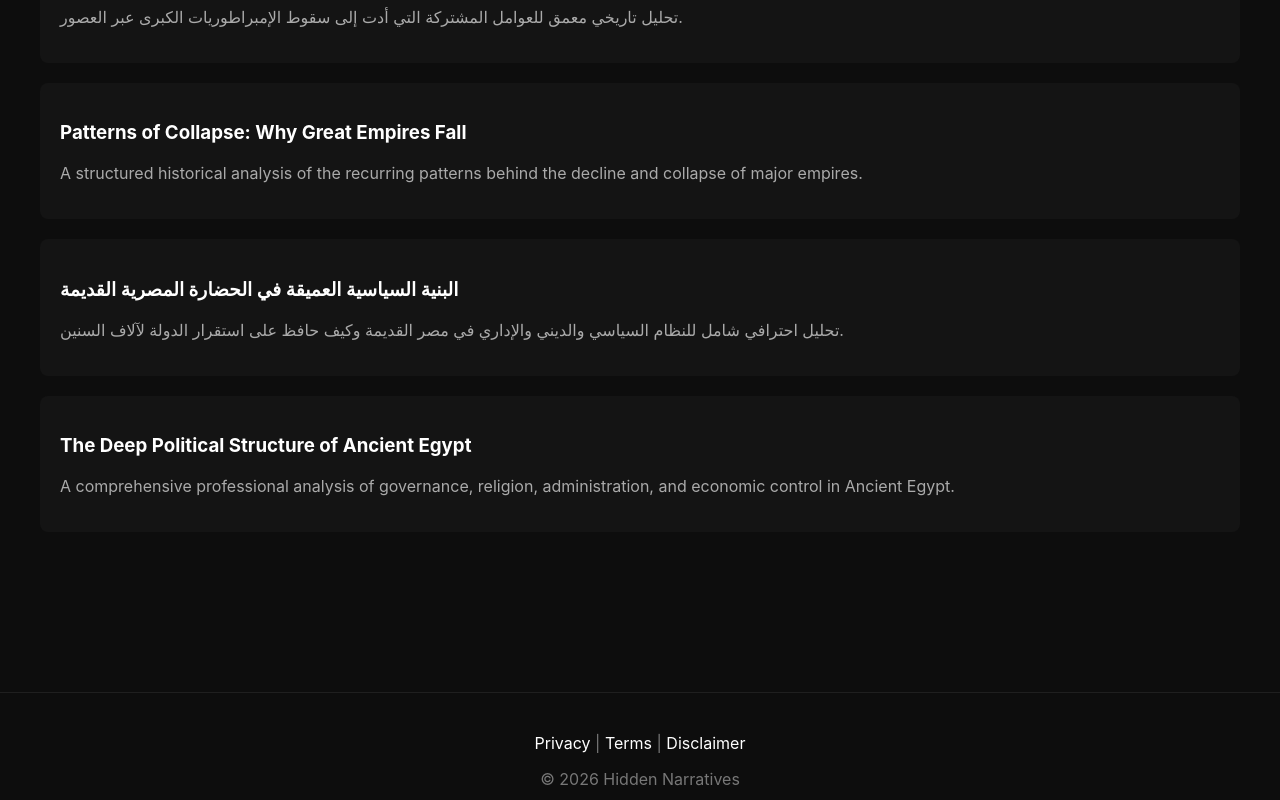
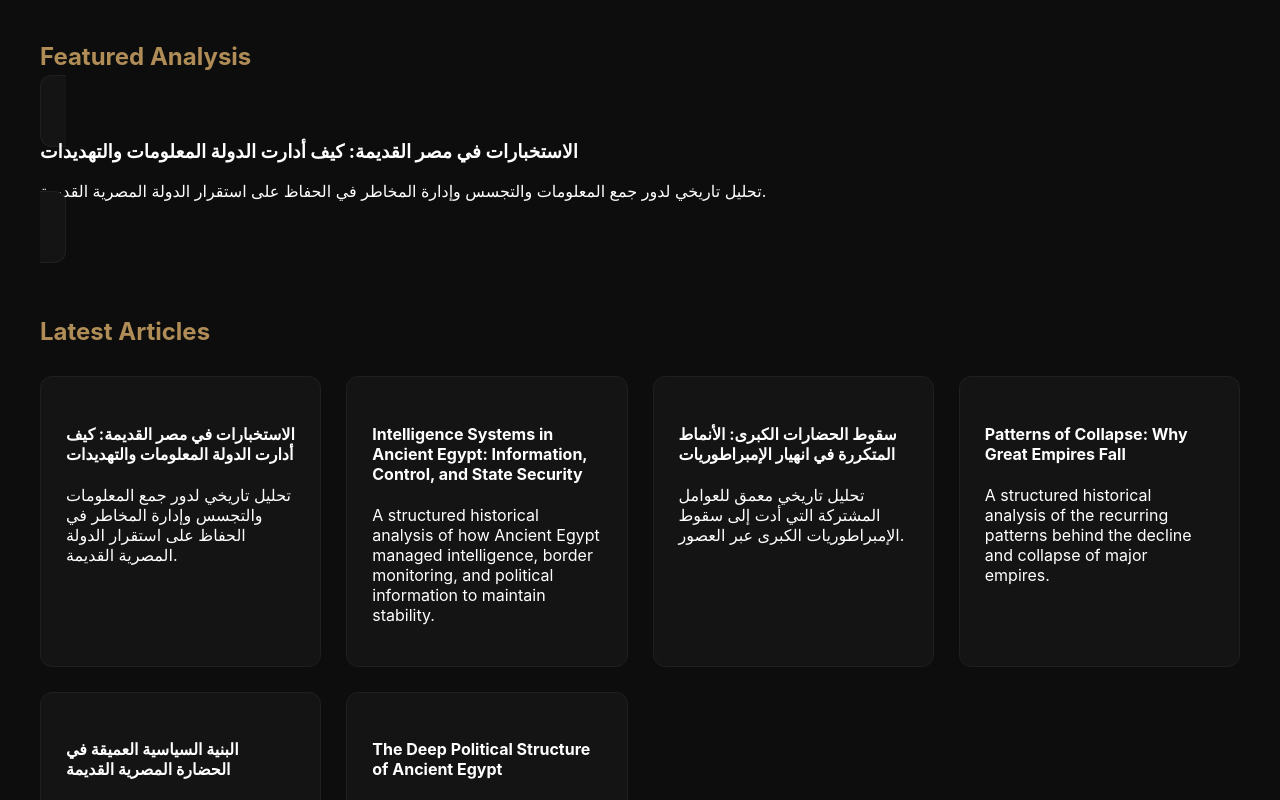
Before and after one commit to mohamedalaa7785-cpu/hidden-narratives, a Next.js app: page / in a window 1280 px wide. Shown: the part 620-1420 px from the top of the page. Built offline with nearby package versions, Linux system fonts and the light colour scheme.

Commit message:
Update page.tsx

```diff
--- a/app/page.tsx
+++ b/app/page.tsx
@@ -3,7 +3,13 @@ import path from "path"
 import matter from "gray-matter"
 import Link from "next/link"
 
-function getArticles() {
+type Article = {
+  slug: string
+  title: string
+  description: string
+}
+
+function getArticles(): Article[] {
   const dir = path.join(process.cwd(), "content/episodes")
   const files = fs.readdirSync(dir)
 
@@ -15,8 +21,8 @@ function getArticles() {
 
     return {
       slug,
-      title: data.title,
-      description: data.description,
+      title: data.title || "",
+      description: data.description || "",
     }
   })
 }
@@ -24,31 +30,62 @@ function getArticles() {
 export default function Home() {
   const articles = getArticles()
   const latest = articles.slice(0, 6)
+  const featured = articles[0]
 
   return (
     <main style={{ padding: "60px 40px" }}>
-      <h1 style={{ color: "#b08d57" }}>Hidden Narratives</h1>
 
-      <div style={{ marginTop: "40px" }}>
+      {/* HERO */}
+      <section className="hero">
+        <h1>Hidden Narratives</h1>
+        <p>
+          Deep historical analysis. Power structures. Lost civilizations.
+        </p>
+      </section>
+
+      {/* FEATURED */}
+      {featured && (
+        <section style={{ marginTop: "80px" }}>
+          <h2 style={{ color: "#b08d57", marginBottom: "30px" }}>
+            Featured Analysis
+          </h2>
+
+          <Link
+            href={`/episodes/${featured.slug}`}
+            className="card"
+          >
+            <h3>{featured.title}</h3>
+            <p>{featured.description}</p>
+          </Link>
+        </section>
+      )}
+
+      {/* LATEST */}
+      <section style={{ marginTop: "80px" }}>
+        <h2 style={{ color: "#b08d57", marginBottom: "30px" }}>
+          Latest Articles
+        </h2>
+
+        <div
+          style={{
+            display: "grid",
+            gridTemplateColumns: "repeat(auto-fill, minmax(280px, 1fr))",
+            gap: "25px"
+          }}
+        >
           {latest.map((article) => (
             <Link
               key={article.slug}
               href={`/episodes/${article.slug}`}
-            style={{
-              display: "block",
-              padding: "20px",
-              marginBottom: "20px",
-              background: "#141414",
-              borderRadius: "8px",
-              color: "white",
-              textDecoration: "none"
-            }}
+              className="card"
             >
-            <h3>{article.title}</h3>
-            <p style={{ color: "#aaa" }}>{article.description}</p>
+              <h4>{article.title}</h4>
+              <p>{article.description}</p>
             </Link>
           ))}
         </div>
+      </section>
+
     </main>
   )
     }
```
Lines whose indentation alone changed are shown as unchanged.
